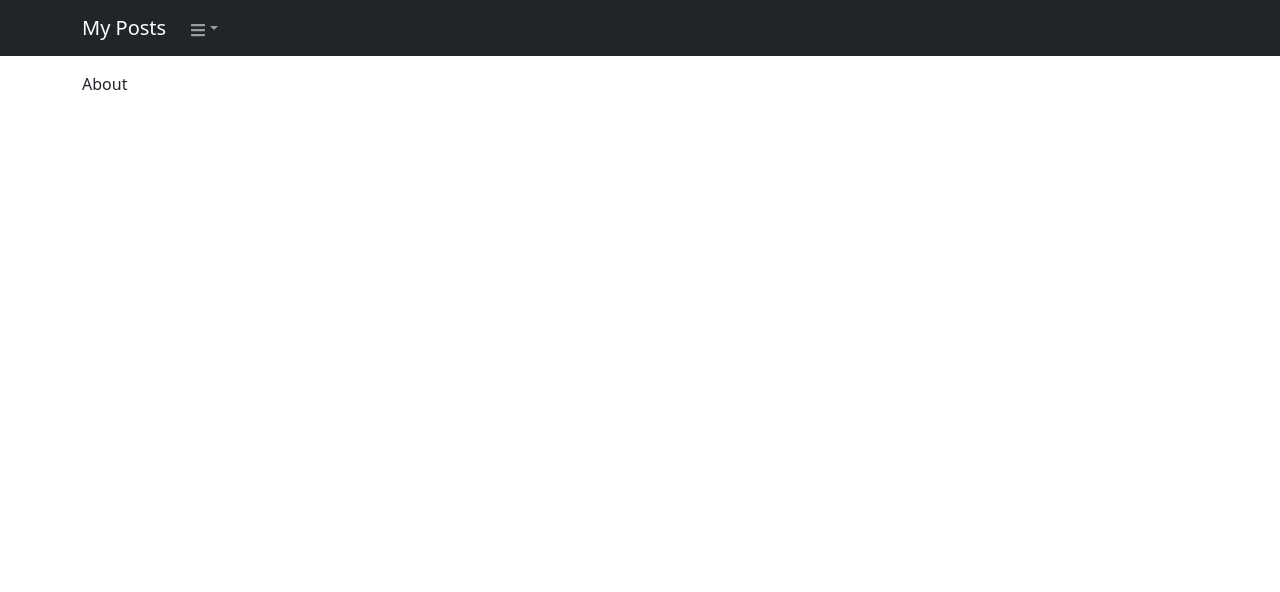
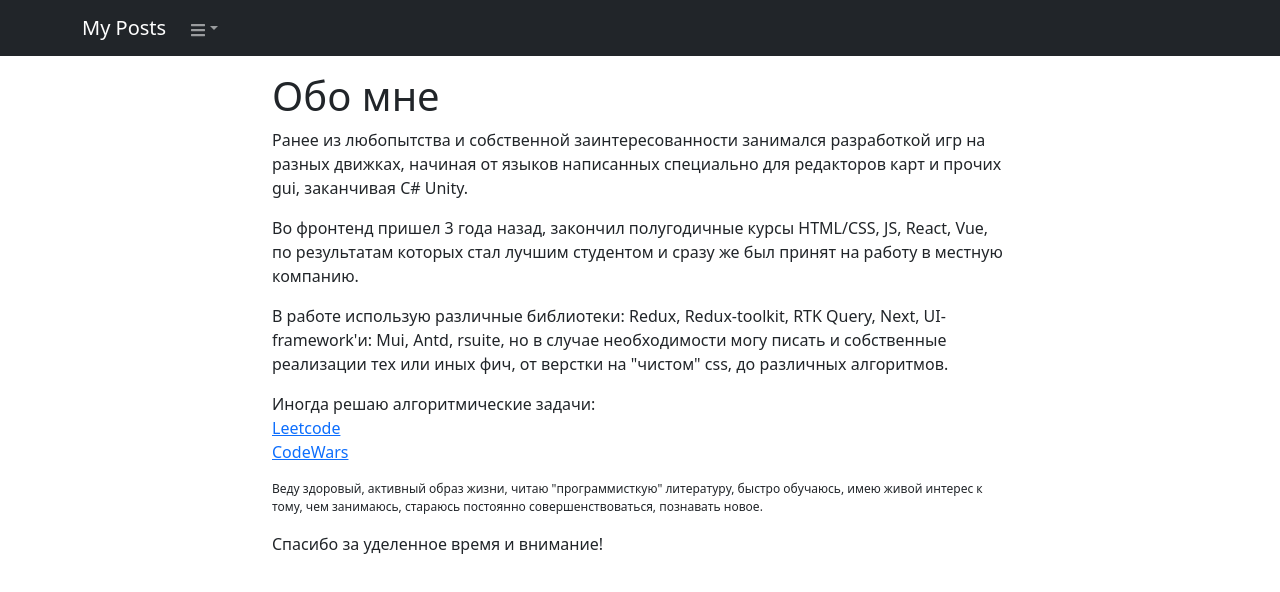
Before and after one commit to Sinonium/mitrasoft-posts, a React (Create React App) app: page /about in a window 1280 px wide. Shown: the top 592 px of the page. Built offline with nearby package versions, Linux system fonts and the light colour scheme.

Commit message:
Added about page

```diff
--- a/src/pages/About/About.js
+++ b/src/pages/About/About.js
@@ -1,10 +1,60 @@
-import React from 'react'
-import './index.scss'
+import React from 'react';
+import { Row, Col } from 'react-bootstrap';
+import './index.scss';
 
 const About = () => {
-  return (
-    <div>About</div>
-  )
-}
+	return (
+		<Row className='justify-content-center mt-3'>
+			<Col xs={12} sm={8}>
+				<h1>Обо мне</h1>
+				<p>
+					Ранее из любопытства и собственной заинтересованности занимался разработкой игр
+					на разных движках, начиная от языков написанных специально для редакторов карт и
+					прочих gui, заканчивая C# Unity.
+				</p>
+				<p>
+					Во фронтенд пришел 3 года назад, закончил полугодичные курсы HTML/CSS, JS,
+					React, Vue, по результатам которых стал лучшим студентом и сразу же был принят
+					на работу в местную компанию.
+				</p>
+				<p>
+					В работе использую различные библиотеки: Redux, Redux-toolkit, RTK Query, Next,
+					UI-framework'и: Mui, Antd, rsuite, но в случае необходимости могу писать и
+					собственные реализации тех или иных фич, от верстки на "чистом" css, до
+					различных алгоритмов.
+				</p>
+				<p>
+					Иногда решаю алгоритмические задачи: <br />
+					<ul>
+						<li>
+							<a
+								href='https://leetcode.com/sinoniumx/'
+								target='_blank'
+								rel='noopener noreferrer'>
+								Leetcode
+							</a>
+						</li>
+						<li>
+							<a
+								href='https://www.codewars.com/users/sinoniumx'
+								target='_blank'
+								rel='noopener noreferrer'>
+								CodeWars
+							</a>
+						</li>
+					</ul>
+				</p>
+				<p style={{ fontSize: '12px' }}>
+					Веду здоровый, активный образ жизни, читаю "программисткую" литературу, быстро
+					обучаюсь, имею живой интерес к тому, чем занимаюсь, стараюсь постоянно
+					совершенствоваться, познавать новое.
+				</p>
+        <p>
+          Спасибо за уделенное время и внимание!
+        </p>
+			</Col>
+		</Row>
+	);
+};
 
-export default About
+export default About;
```
